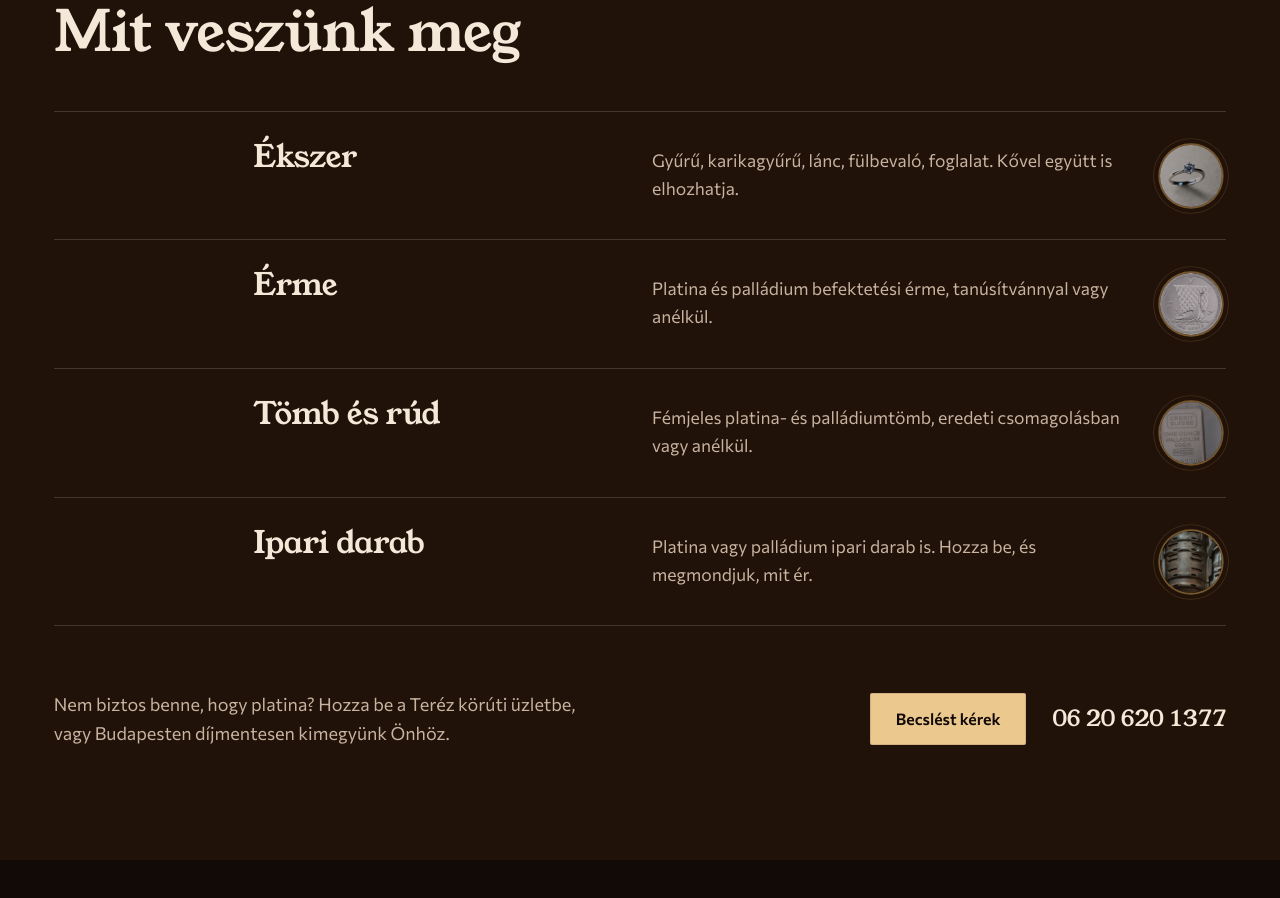
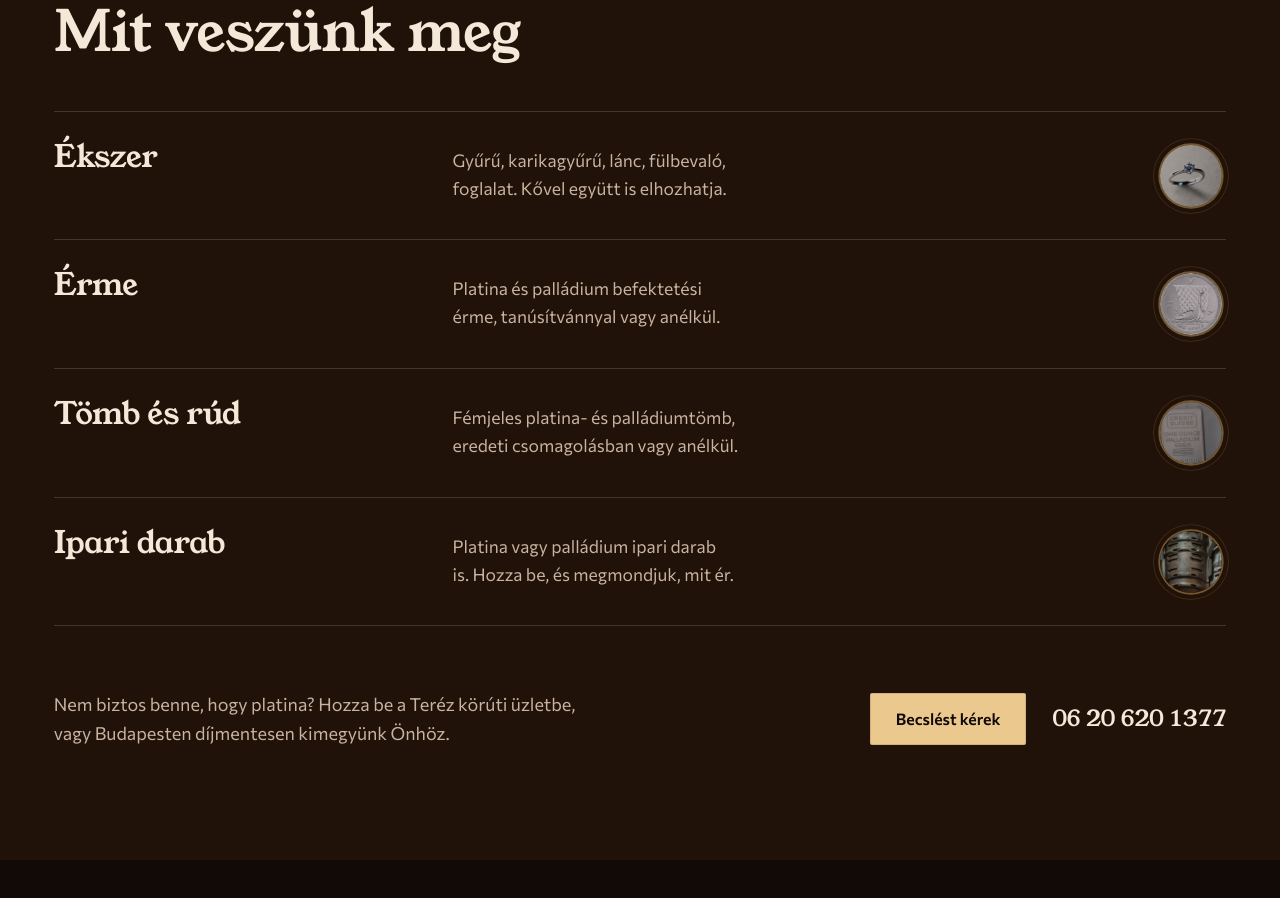
Before and after one commit to marozsandavid05-cmd/aranyoldal2, a plain HTML site: page platina-palladium.html in a window 1280 px wide. Shown: the part 2993-3891 px from the top of the page. Drawn offline with Linux system fonts and the light colour scheme.

Commit message:
Platina: a Mit veszünk meg lista a szakasz bal szélén indul (sorcím 1. hasáb, leírás 42ch kiegyensúlyozva, kép a sor végén); platina.css?v=12

```diff
--- a/assets/css/platina.css
+++ b/assets/css/platina.css
@@ -71,8 +71,8 @@
 .pp-mit h2{max-width:16ch;font-size:clamp(40px,4.4vw,78px);line-height:1.06;margin-bottom:clamp(40px,6vh,64px)}
 .pp-mit__sorok li{display:grid;grid-template-columns:repeat(12,minmax(0,1fr));column-gap:24px;align-items:baseline;padding:28px 0;border-top:1px solid rgb(var(--csont-rgb) / .16)}
 .pp-mit__sorok li:last-child{border-bottom:1px solid rgb(var(--csont-rgb) / .16)}
-.pp-mit__sorok h3{grid-column:3/7;font-size:clamp(28px,2.4vw,40px)}
-.pp-mit__sorok p{grid-column:7/12;font-size:17.5px;color:var(--hamu)}
+.pp-mit__sorok h3{grid-column:1/5;font-size:clamp(28px,2.4vw,40px)}
+.pp-mit__sorok p{grid-column:5/11;max-width:42ch;text-wrap:balance;font-size:17.5px;color:var(--hamu)}
 .pp-mit__sorok li{grid-template-rows:auto}
 .pp-mit__sorok h3,.pp-mit__sorok p{grid-row:1}
 .pp-mit__sorok .aru__kor{grid-row:1;align-self:center}
--- a/platina-palladium.html
+++ b/platina-palladium.html
@@ -17,7 +17,7 @@
 <link rel="stylesheet" href="assets/fonts/fonts.css">
 <link rel="stylesheet" href="assets/css/site.css?v=6">
 <link rel="stylesheet" href="assets/css/oldalak.css?v=12">
-<link rel="stylesheet" href="assets/css/platina.css?v=11">
+<link rel="stylesheet" href="assets/css/platina.css?v=12">
 <link rel="stylesheet" href="assets/css/grafikon.css?v=1">
 
 <script type="application/ld+json">{"@context":"https://schema.org","@graph":[{"@type":"Store","@id":"https://aranyregisegcenter.hu/#uzlet","name":"Arany Régiség Center","url":"https://aranyregisegcenter.hu/","telephone":"+36206201377","email":"aranyregisegcenter@gmail.com","address":{"@type":"PostalAddress","streetAddress":"Teréz körút 35.","postalCode":"1067","addressLocality":"Budapest","addressCountry":"HU"},"geo":{"@type":"GeoCoordinates","latitude":47.50765,"longitude":19.06071},"openingHoursSpecification":[{"@type":"OpeningHoursSpecification","dayOfWeek":["Monday","Tuesday","Wednesday","Thursday","Friday"],"opens":"10:00","closes":"17:00"},{"@type":"OpeningHoursSpecification","dayOfWeek":"Saturday","opens":"10:00","closes":"13:00"}],"areaServed":"Budapest"},{"@type":"BreadcrumbList","itemListElement":[{"@type":"ListItem","position":1,"name":"Kezdőlap","item":"https://aranyregisegcenter.hu/"},{"@type":"ListItem","position":2,"name":"Platina és palládium felvásárlás","item":"https://aranyregisegcenter.hu/platina-palladium"}]}]}</script>
```
